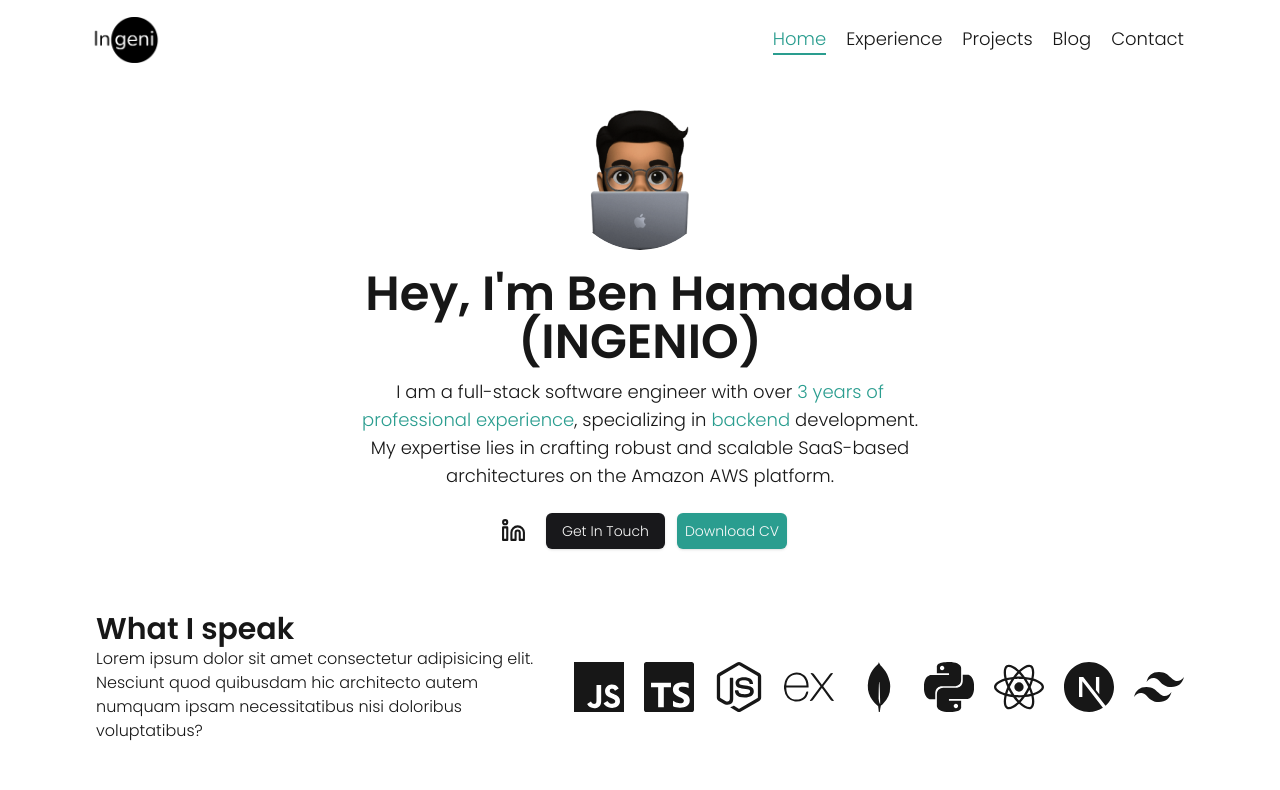
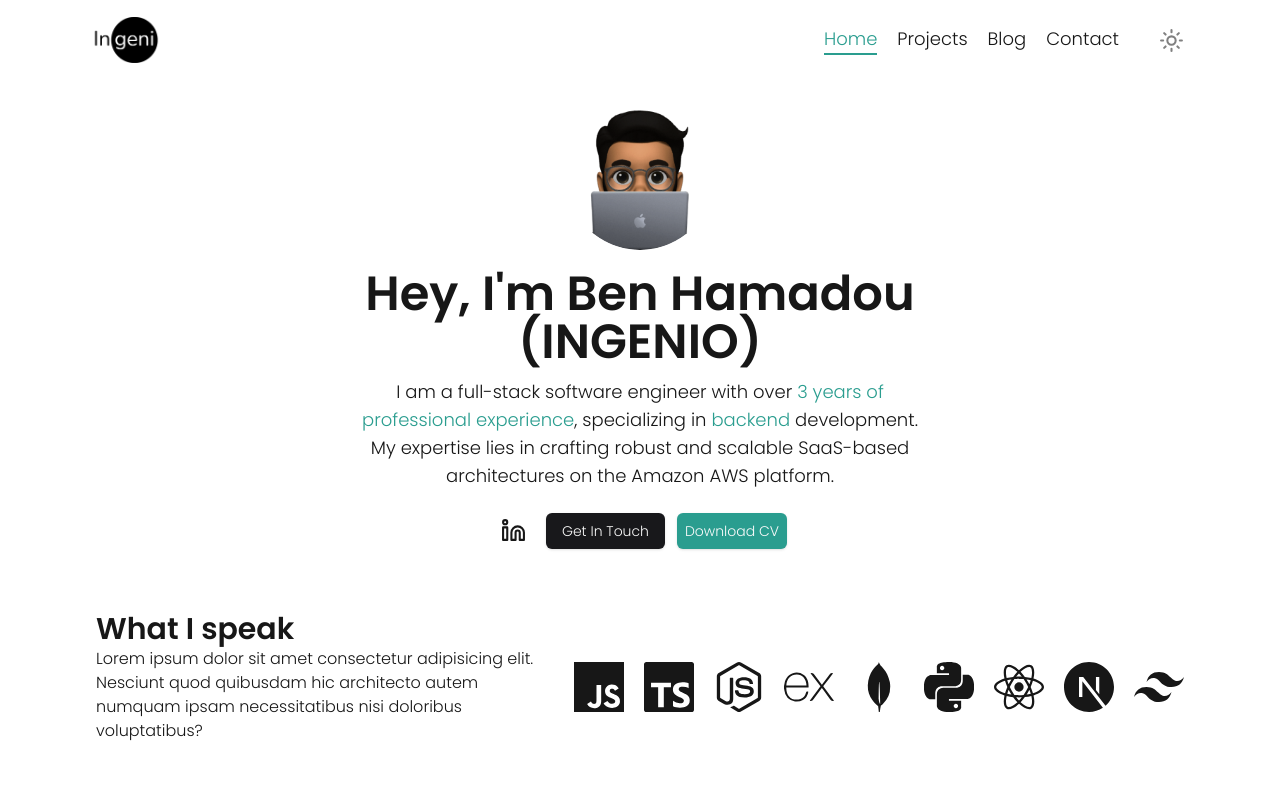
Before and after one commit to INGENIO-237/portfolio-v2, a Next.js app: page / in a window 1280 px wide. Shown: the top 790 px of the page. Built offline with nearby package versions, Linux system fonts and the light colour scheme.

Commit message:
handle themes - milestone 1

```diff
--- a/src/components/Header.tsx
+++ b/src/components/Header.tsx
@@ -1,10 +1,32 @@
+"use client"
+
 import Image from "next/image";
 import Logo from "@/public/images/ingenio-logo.png";
 import MobNavbar from "./partials/MobNavbar";
 import Navbar from "./partials/Navbar";
 import Link from "next/link";
+import { useEffect, useState } from "react";
 
 export default function Header() {
+  const [theme, setTheme] = useState<"light" | "dark">("light");
+
+  useEffect(() => {
+    const storedTheme = localStorage.getItem('theme');
+    if (storedTheme) {
+      setTheme(storedTheme as "light" | "dark");
+      document.documentElement.classList.add(storedTheme);
+    }
+  }, []);
+
+  const toggleTheme = () => {
+    const newTheme = theme === 'light' ? 'dark' : 'light';
+    setTheme(newTheme);
+    document.documentElement.classList.remove(theme);
+    document.documentElement.classList.add(newTheme);
+    localStorage.setItem('theme', newTheme);
+  };
+
+
   return (
     <div className="py-2 md:py-5 flex items-center justify-between container sticky backdrop-blur-md h-20 top-0 z-[99] md:px-4 lg:px-[6rem]">
       <Link href="/">
@@ -19,8 +41,8 @@ export default function Header() {
       </Link>
 
       {/* Nav */}
-      <MobNavbar />
-      <Navbar />
+      <MobNavbar theme={theme} setTheme={toggleTheme} />
+      <Navbar theme={theme} setTheme={toggleTheme} />
     </div>
   );
 }
--- a/src/components/partials/MobNavbar.tsx
+++ b/src/components/partials/MobNavbar.tsx
@@ -1,6 +1,6 @@
 "use client";
 
-import { AlignRight } from "lucide-react";
+import { AlignRight, Moon, Sun } from "lucide-react";
 import { useState } from "react";
 import { Sheet, SheetContent } from "../ui/sheet";
 import { navLinks } from "./nav.utils";
@@ -8,7 +8,12 @@ import Link from "next/link";
 import { cn, getKey } from "@/lib/utils";
 import { usePathname } from "next/navigation";
 
-export default function MobNavbar() {
+type Props = {
+  theme: "light" | "dark";
+  setTheme: () => void;
+};
+
+export default function MobNavbar({ theme, setTheme }: Props) {
   const [showSheet, setShowSheet] = useState(false);
 
   const toggleSheet = () => {
@@ -19,7 +24,24 @@ export default function MobNavbar() {
 
   return (
     <nav className="md:hidden">
-      <AlignRight size={25} onClick={toggleSheet} />
+      <div className="flex gap-5">
+        {theme === "light" ? (
+          <Sun
+            size={25}
+            className="cursor-pointer"
+            color="gray"
+            onClick={() => setTheme()}
+          />
+        ) : (
+          <Moon
+            size={25}
+            className="cursor-pointer"
+            color="gray"
+            onClick={() => setTheme()}
+          />
+        )}
+        <AlignRight size={25} onClick={toggleSheet} />
+      </div>
 
       <Sheet open={showSheet} onOpenChange={toggleSheet}>
         <SheetContent className="bg-[#FEFEFE] z-[100]">
@@ -31,7 +53,8 @@ export default function MobNavbar() {
                   key={getKey()}
                   className={cn(
                     "text-lg capitalize transition duration-500",
-                    pathname === link.path && "border-l-2 pl-2 border-[#2a9d8f] text-[#2a9d8f]",
+                    pathname === link.path &&
+                      "border-l-2 pl-2 border-[#2a9d8f] text-[#2a9d8f]",
                     "hover:border-l-2 hover:pl-2 hover:border-[#2a9d8f]"
                   )}
                   onClick={toggleSheet}
--- a/src/components/partials/Navbar.tsx
+++ b/src/components/partials/Navbar.tsx
@@ -4,12 +4,18 @@ import Link from "next/link";
 import { navLinks } from "./nav.utils";
 import { cn, getKey } from "@/lib/utils";
 import { usePathname } from "next/navigation";
+import { Moon, Sun } from "lucide-react";
 
-export default function Navbar() {
+type Props = {
+  theme: "light" | "dark";
+  setTheme: () => void;
+};
+
+export default function Navbar({ theme, setTheme }: Props) {
   const pathname = usePathname();
 
   return (
-    <div className="hidden md:block">
+    <div className="hidden md:flex md:gap-10 md:items-center">
       <ul className="flex gap-5">
         {navLinks.map((link) => {
           return (
@@ -18,9 +24,9 @@ export default function Navbar() {
               key={getKey()}
               className={cn(
                 "text-lg capitalize",
-                pathname == link.path && "border-b-2 border-[#2a9d8f] text-[#2a9d8f]",
-                "hover:border-b-2 hover:border-[#2a9d8f] transition duration-500",
-
+                pathname == link.path &&
+                  "border-b-2 border-[#2a9d8f] text-[#2a9d8f]",
+                "hover:border-b-2 hover:border-[#2a9d8f] transition duration-500"
               )}
             >
               {link.name}
@@ -28,6 +34,23 @@ export default function Navbar() {
           );
         })}
       </ul>
+      <div className="flex gap-5">
+        {theme === "light" ? (
+          <Sun
+            size={25}
+            className="cursor-pointer"
+            color="gray"
+            onClick={() => setTheme()}
+          />
+        ) : (
+          <Moon
+            size={25}
+            className="cursor-pointer"
+            color="gray"
+            onClick={() => setTheme()}
+          />
+        )}
+      </div>
     </div>
   );
 }
--- a/src/components/partials/nav.utils.ts
+++ b/src/components/partials/nav.utils.ts
@@ -3,10 +3,10 @@ export const navLinks = [
     name: "home",
     path: "/",
   },
-  {
-    name: "experience",
-    path: "/experience",
-  },
+  // {
+  //   name: "experience",
+  //   path: "/experience",
+  // },
   {
     name: "projects",
     path: "/projects",
```
